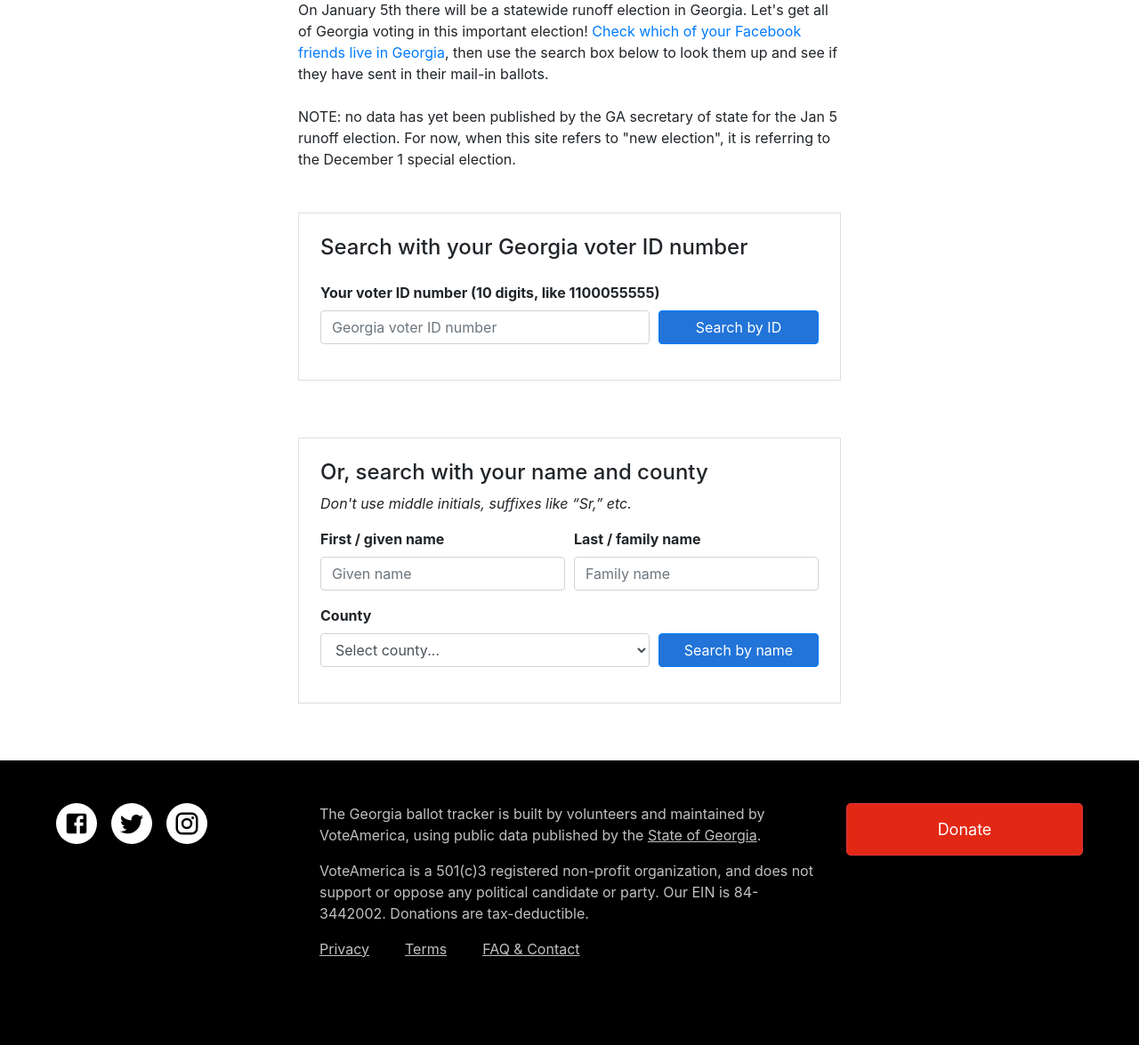
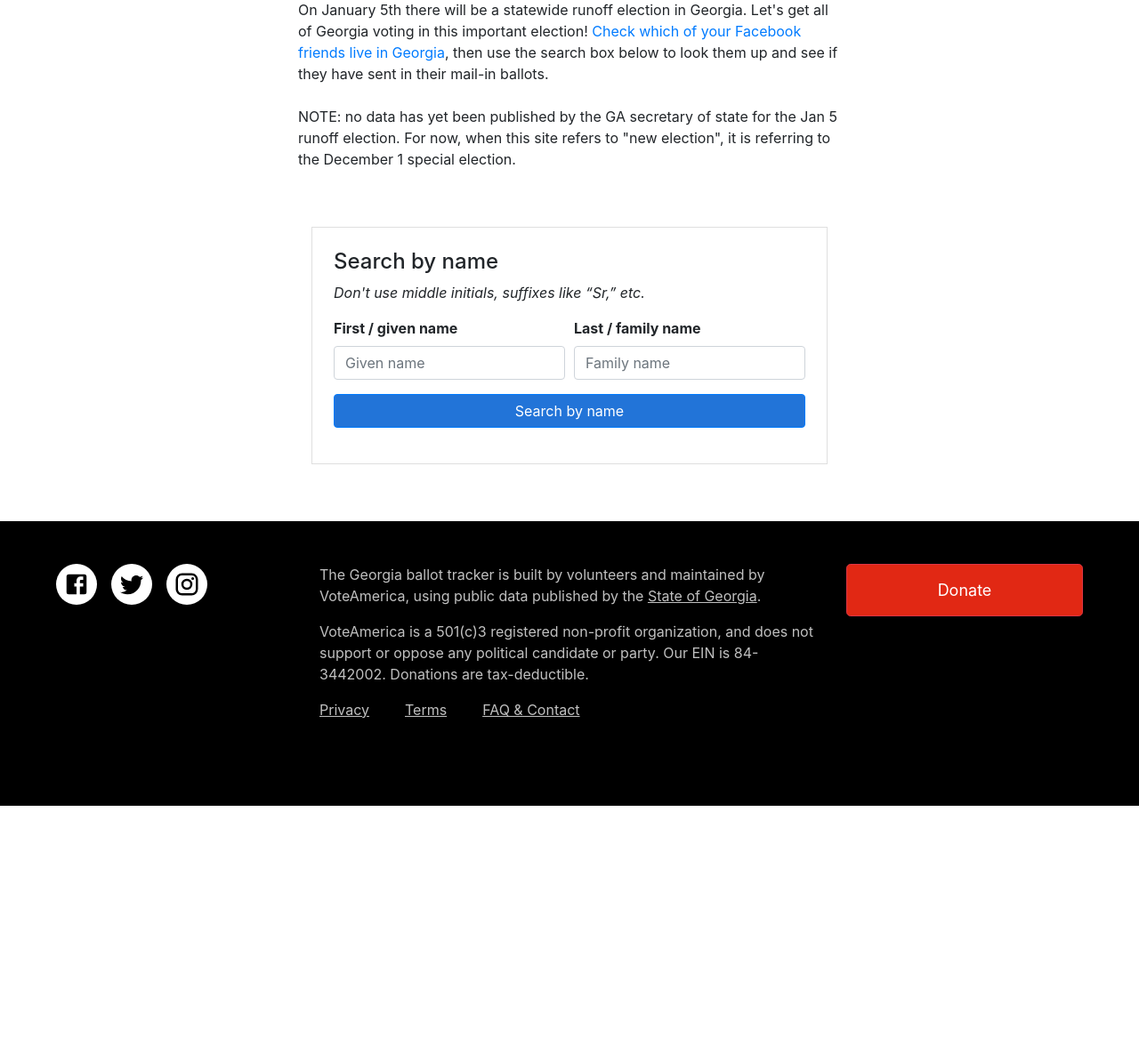
Before and after one commit to vote/gaballot, a Flask app: page / in a window 1280 px wide. Shown: the part 125-1300 px from the top of the page at 89% size. After the commit the page ends 1031 px from the top, so only its background shows below. Run offline with Flask 2, Linux system fonts and the light colour scheme.

Commit message:
Functional version

```diff
--- a/app.py
+++ b/app.py
@@ -31,12 +31,12 @@ db = SQLAlchemy(app, session_options={"autoflush": False})
 
 
 class VoteRecord(db.Model):
-    __tablename__ = "voters_35209_current"
+    __tablename__ = "voters_35211_current"
 
     id = db.Column("Voter Registration #", db.BigInteger, primary_key=True)
     first = db.Column("First Name", db.String())
     last = db.Column("Last Name", db.String())
-    middle = db.Column("Middle", db.String())
+    middle = db.Column("Middle Name", db.String())
     city = db.Column("City", db.String())
     county = db.Column("County", db.String())
     application_status = db.Column("Application Status", db.String())
@@ -47,10 +47,13 @@ class VoteRecord(db.Model):
     return_date = db.Column("Ballot Return Date", db.String())
 
     def friendly_date(self):
-        return date.fromisoformat(self.day).strftime("%B %d")
+        #return date.fromisoformat(self.day).strftime("%B %d")
+        return ""
+
 
     def friendly_voting_method(self):
-        return self.voting_method.lower()
+        #return self.ballot_style.lower()
+        return ""
 
 
 def render_template_nocache(template_name, **args):
@@ -80,43 +83,14 @@ def search():
     if request.method != "POST":
         return redirect("/")
 
-    if request.values.get("voteid"):
-        statsd.increment("ga.lookup.voter_id")
-        logging.info("Handling request by Voter ID")
-
-        try:
-            int(request.values["voteid"])
-        except ValueError:
-            logging.info(f"Invalid voteid: {request.values['voteid']}")
-            return render_template_nocache(
-                "error.html",
-                msg="Invalid voter ID. Please make sure you enter a 10-digit number.",
-            )
-
-        try:
-            record = VoteRecord.query.filter_by(id=int(request.values["voteid"])).one()
-            statsd.increment("ga.lookup.success")
-            logging.info("Voter ID query returned a result")
-            return render_template_nocache(
-                "res-id.html",
-                record=record,
-            )
-        except NoResultFound:
-            statsd.increment("ga.lookup.no_results")
-            logging.info("Voter ID query returned no result")
-            return render_template_nocache(
-                "no-res-id.html", voter_id=request.values["voteid"]
-            )
-    elif (
+    if (
         request.values.get("first")
         and request.values.get("last")
-        and request.values.get("county")
     ):
-        statsd.increment("ga.lookup.name_county")
-        logging.info("Handling request by first/last/county")
+        statsd.increment("ga.lookup.name")
+        logging.info("Handling request by first/last")
         first = request.values["first"].strip().upper().replace(",", "")
         last = request.values["last"].strip().upper().replace(",", "")
-        county = request.values["county"].upper()
 
         records = (
             VoteRecord.query.filter(VoteRecord.first.like(f"{first}%"))
@@ -128,21 +102,19 @@ def search():
 
         if len(records) == 0:
             statsd.increment("ga.lookup.no_results")
-            logging.info("Voter ID query by first/last/county returned no results")
+            logging.info("Voter ID query by first/last returned no results")
             return render_template_nocache(
                 "no-res-name.html",
                 first=first,
                 last=last,
-                county=county,
             )
         else:
             statsd.increment("ga.lookup.success")
-            logging.info("Voter ID query by first/last/county returned results")
+            logging.info("Voter ID query by first/last returned results")
             return render_template_nocache(
                 "res-name.html",
                 first=first,
                 last=last,
-                county=county,
                 results=records[:25],
                 were_more_records=(len(records) > 25),
             )
--- a/templates/index.html
+++ b/templates/index.html
@@ -3,29 +3,10 @@
 {% block content %}
 
 <div class="container my-5">
-  <form class="card p-3 p-lg-4" method="POST" action="/search">
-    <h2 class="h4">Search with your Georgia voter ID number</h2>
-    <div class="form-row">
-      <div class="col-12 mt-3"><label for="input-voteid">Your voter ID number (10 digits, like 1100055555)</label></div>
-
-      <div class="col-md-8 col-sm-12 mb-3">
-        <input type="text" placeholder="Georgia voter ID number"
-          class="form-control" name="voteid" id="input-voteid"
-          required aria-required="true"
-          inputmode="numeric" pattern="[0-9]*"
-          minlength="10" maxlength="10"
-        />
-      </div>
-      <div class="col-md-4 col-sm-12 mb-3">
-        <button type="submit" class="btn btn-primary btn-block">Search by ID</button>
-      </div>
-    </div>
-  </form>
-</div>
 
 <div class="container py-3">
   <form class="card p-3 p-lg-4" method="POST" action="/search">
-    <h2 class="h4">Or, search with your name and county</h2>
+    <h2 class="h4">Search by name</h2>
     <p><em>Don't use middle initials, suffixes like &ldquo;Sr,&rdquo; etc.</em></p>
     <div class="form-row">
       <div class="col-md-6 col-sm-12 mb-3">
@@ -38,14 +19,7 @@
       </div>
     </div>
     <div class="form-row">
-      <div class="col-12"><label for="input-county">County</label></div>
-      <div class="col-md-8 col-sm-12 mb-3">
-        <select name="county" class="form-control" id="input-county" required aria-required="true">
-          <option value="">Select county...</option>
-          <option value="Fulton">Fulton</option>
-        </select>
-      </div>
-      <div class="col-md-4 col-sm-12 mb-3">
+      <div class="col-md-12 col-sm-12 mb-3">
         <button type="submit" class="btn btn-primary btn-block">Search by name</button>
       </div>
     </div>
```
Also changed, not shown: templates/no-res-id.html (deleted, +0 -20 lines), templates/res-id.html (deleted, +0 -23 lines), README.md, 4 other files.
